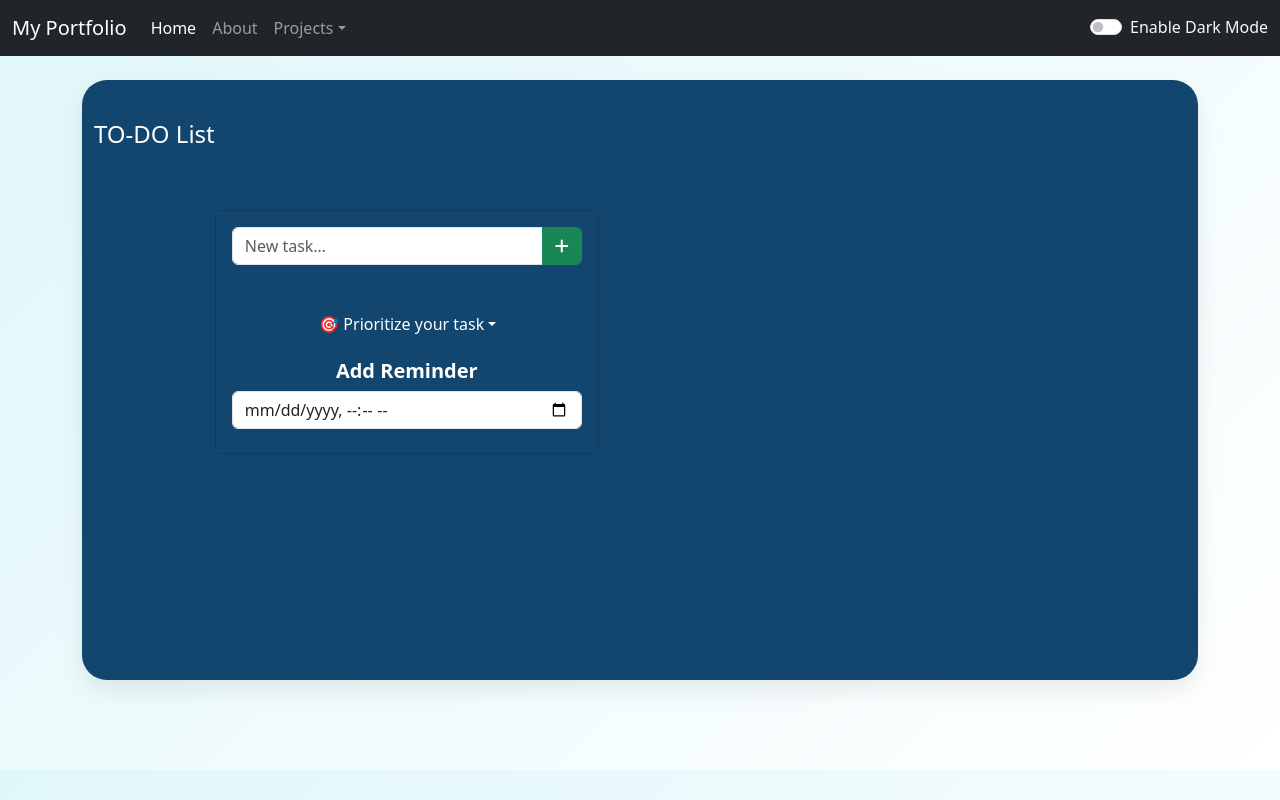
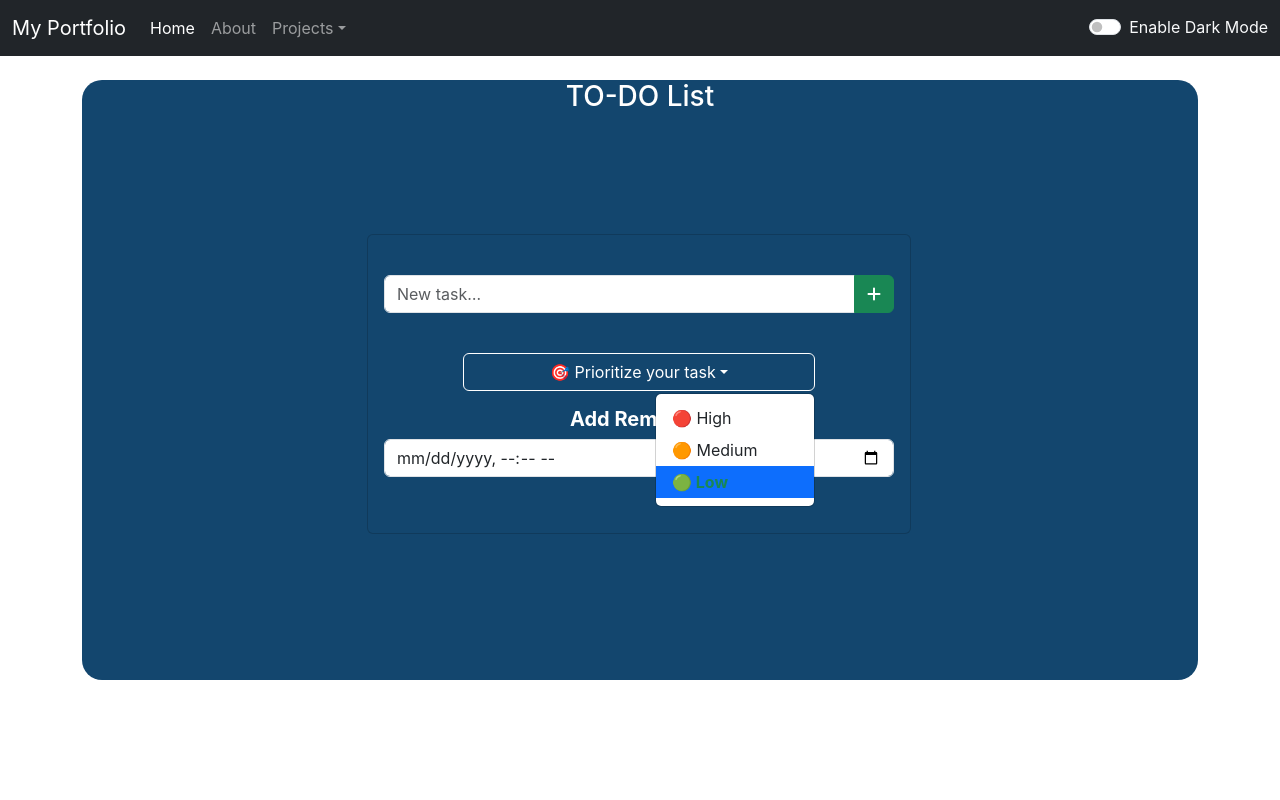
Before and after one commit to kritikumari-source/myportfolio, a React (Create React App) app: page /ToDoList in a window 1280 px wide. Both pictures are taken after a click on the button "🎯 Prioritize your task". Built offline with nearby package versions, Linux system fonts and the light colour scheme.

Commit message:
updated todo app code

```diff
--- a/src/App.css
+++ b/src/App.css
@@ -1,25 +1,26 @@
 
-body {
+/* body {
   background: linear-gradient(135deg, #e0f7fa, #ffffff);
   font-family: 'Inter', sans-serif;
   padding-bottom: 60px;
+  text-align: center;
 }
 
-h1 {
+ h1 {
   font-size: 2.5rem;
   color: #0077b6;
   margin-bottom: 25px;
   text-align: center;
 }
 
-h3 {
+ h3 {
   color: #023e8a;
   margin-bottom: 15px;
   margin-left: 35%;
   text-align: center;
-}
+} */
 
- .todo-container {
+ /* .todo-container {
   background: #ffffff;
   border-radius: 25px;
   box-shadow: 0 10px 25px rgba(0, 0, 0, 0.08);
@@ -30,11 +31,11 @@ h3 {
   text-align: center;
 
 }
-
+ */
 
 
 /* === Form Section === */
-.add-todo {
+/* .add-todo {
 
   background: #f1faff;
   padding: 25px;
@@ -64,10 +65,10 @@ select:focus {
   border-color: #0d6efd;
   box-shadow: 0 0 5px rgba(13, 110, 253, 0.3);
   outline: none;
-}
+} */
 
 /* === Buttons === */
-.btn {
+/* .btn {
   border-radius: 6px;
   font-weight: 500;
   transition: all 0.3s ease;
@@ -76,9 +77,9 @@ select:focus {
 .btn:hover {
   transform: translateY(-2px);
   box-shadow: 0 6px 12px rgba(0, 0, 0, 0.15);
-}
+} */
 
-.btn-primary {
+/* .btn-primary {
   background-color: #0077b6;
   border-color: #0077b6;
 }
@@ -86,7 +87,7 @@ select:focus {
 .btn-success {
   background-color: #38b000;
   border-color: #38b000;
-}
+}  */
 
 
  /* weatherApp */
--- a/src/components/ToDoList.js
+++ b/src/components/ToDoList.js
@@ -1,39 +1,33 @@
+
+
 import React, { useState, useEffect } from "react";
 import { format, differenceInMinutes, isPast, isFuture } from "date-fns";
-// import { gapi } from "gapi-script";
-import "bootstrap/dist/css/bootstrap.min.css";
-import * as bootstrap from "bootstrap/dist/js/bootstrap.bundle";
-window.bootstrap = bootstrap;
-
-// const SCOPES = "https://www.googleapis.com/auth/calendar.events";
+// import "bootstrap/dist/css/bootstrap.min.css";
+// import * as bootstrap from "bootstrap/dist/js/bootstrap.bundle";
+// window.bootstrap = bootstrap;
 
 function App(props) {
-//   const [todos, setTodos] = useState([]);
   const [todos, setTodos] = useState(() => {
-    // Load from localStorage when the app starts
     const saved = localStorage.getItem("todos");
     return saved ? JSON.parse(saved) : [];
   });
   const [text, setText] = useState("");
   const [priority, setPriority] = useState("low");
   const [reminder, setReminder] = useState("");
-  const audio = new Audio("/reminder.mp3"); // Add your audio file in public folder
+  const [editId, setEditId] = useState(null);
+  const audio = new Audio("/reminder.mp3");
 
   useEffect(() => {
     localStorage.setItem("todos", JSON.stringify(todos));
   }, [todos]);
 
+  // useEffect(() => {
+  //   const dropdowns = document.querySelectorAll('[data-bs-toggle="dropdown"]');
+  //   dropdowns.forEach((dropdown) => {
+  //     new bootstrap.Dropdown(dropdown);
+  //   });
+  // }, []);
 
-  //dropdown
-  useEffect(() => {
-  const dropdowns = document.querySelectorAll('[data-bs-toggle="dropdown"]');
-  dropdowns.forEach((dropdown) => {
-    new bootstrap.Dropdown(dropdown);
-  });
-}, []);
-
-
-  // Reminder checker
   useEffect(() => {
     const interval = setInterval(() => {
       setTodos((prevTodos) =>
@@ -43,33 +37,45 @@ const [todos, setTodos] = useState(() => {
             !todo.reminded &&
             new Date(todo.reminder) <= new Date()
           ) {
-            // 🔔 Trigger system notification
             if (Notification.permission === "granted") {
               new Notification("⏰ Reminder", {
                 body: todo.text,
               });
             }
-
-            // 🔊 Play sound
             audio.play();
-
-            // 📳 Vibrate if supported
             if (navigator.vibrate) {
               navigator.vibrate([200, 100, 200]);
             }
-
             return { ...todo, reminded: true };
           }
           return todo;
         })
       );
-    }, 30000); // every 30s
+    }, 30000);
 
     return () => clearInterval(interval);
   }, []);
 
   const handleAdd = () => {
     if (!text.trim()) return;
+
+    if (editId !== null) {
+      setTodos((prev) =>
+        prev.map((item) =>
+          item.id === editId
+            ? {
+                ...item,
+                text: text.trim(),
+                priority,
+                reminder,
+                reminded: false,
+                updated: new Date().toISOString(),
+              }
+            : item
+        )
+      );
+      setEditId(null);
+    } else {
       const newItem = {
         id: Date.now(),
         text: text.trim(),
@@ -79,6 +85,8 @@ const [todos, setTodos] = useState(() => {
         reminded: false,
       };
       setTodos((prev) => [...prev, newItem]);
+    }
+
     setText("");
     setReminder("");
   };
@@ -87,22 +95,17 @@ const [todos, setTodos] = useState(() => {
     setTodos((prev) => prev.filter((item) => item.id !== id));
   };
 
+  const handleEdit = (item) => {
+    setText(item.text);
+    setPriority(item.priority);
+    setReminder(item.reminder || "");
+    setEditId(item.id);
+  };
+
   const priorityOrder = { high: 1, medium: 2, low: 3 };
   const sortedTodos = [...todos].sort(
     (a, b) => priorityOrder[a.priority] - priorityOrder[b.priority]
   );
-
-  // useEffect(() => {
-  //   const popoverTriggerList = document.querySelectorAll(
-  //     '[data-bs-toggle="popover"]'
-  //   );
-  //   const popoverList = [...popoverTriggerList].map(
-  //     (el) => new bootstrap.Popover(el)
-  //   );
-  //   return () => popoverList.forEach((p) => p.dispose());
-  // }, []);
-
-  // 🔥 Helper to highlight reminders
 
   const getReminderClass = (reminder) => {
     if (!reminder) return "";
@@ -114,16 +117,13 @@ const [todos, setTodos] = useState(() => {
   };
 
   return (
-    <div className="todo-container container mt-4" style= {{height: '600px', backgroundColor: props.mode=== 'dark'?'#13466e':'white', color: props.mode=== 'dark'?'white':'#042743'}}>
-       <h4>TO-DO List</h4>
+    <div className="todo-container container mt-4" style={{ height: '600px', borderRadius:'20px', marginTop:'10px', backgroundColor: props.mode === 'dark' ? '#13466e' : 'white', color: props.mode === 'dark' ? 'white' : '#042743' }}>
+    <h3 style={{  textAlign:'center',}}>TO-DO List</h3>
 
-    <div className="todo" style={{ height: '300px', marginTop: '90px', textAlign: 'center' }}>
-
-            <div className="card" style={{width: '24rem', backgroundColor: props.mode=== 'dark'?'#13466e':'white', color: props.mode=== 'dark'?'white':'#042743'}}>
-     <div className="card-body" style={{backgroundColor: props.mode=== 'dark'?'#13466e':'white', color: props.mode=== 'dark'?'white':'#042743'}}>
-          <div className="input-group mb-2" style={{backgroundColor: props.mode=== 'dark'?'#13466e':'white', color: props.mode=== 'dark'?'white':'#042743'}}>
-
-
+      <div className="todo" style={{ height: '300px', marginTop: '120px', textAlign: 'center', backgroundColor: props.mode === 'dark' ? '#13466e' : 'white', color: props.mode === 'dark' ? 'white' : '#042743'  }}>
+        <div className="card" style={{ width: '34rem', textAlign: 'center', marginLeft: '25%', height: '300px', backgroundColor: props.mode === 'dark' ? '#13466e' : 'white', color: props.mode === 'dark' ? 'white' : '#042743' }}>
+          <div className="card-body" >
+            <div className="input-group mb-4 mt-4">
               <input
                 type="text"
                 className="form-control"
@@ -133,67 +133,33 @@ const [todos, setTodos] = useState(() => {
                 onKeyDown={(e) => e.key === "Enter" && handleAdd()}
               />
               <button className="btn btn-success" onClick={handleAdd}>
-            <i className="fa fa-plus" aria-hidden="true"></i>
+                {editId !== null ? (
+                  <i className="fas fa-save" title="Update"></i>
+                ) : (
+                  <i className="fa fa-plus" aria-hidden="true" title="Add"></i>
+                )}
               </button>
             </div>
 
-
-
-
-           <div className="btn-group" style={{width:'22rem', marginTop: '1rem', backgroundColor: props.mode=== 'dark'?'#13466e':'white', color: props.mode=== 'dark'?'white':'#042743'}}>
-
-  <button type="button" className="btn  dropdown-toggle" data-bs-toggle="dropdown" aria-expanded="false" style= {{width:'22rem', marginTop: '1rem', backgroundColor: props.mode=== 'dark'?'#13466e':'white', color: props.mode=== 'dark'?'white':'#042743'}} >
-
-
+            <div className="btn-group" style={{ width: '22rem', marginTop: '1rem', backgroundColor: props.mode === 'dark' ? '#13466e' : 'white', color: props.mode === 'dark' ? 'white' : '#042743'  }}>
+              <button type="button" className="btn dropdown-toggle" data-bs-toggle="dropdown" aria-expanded="false">
                 🎯 Prioritize your task
-     <ul className="dropdown-menu dropdown-menu-end" >
-
-    <li><a className= {`btn ${
-              priority === "high" ? "btn-danger" : "btn-outline-danger"
-            }`}
-            onClick= {() => setPriority("high")}
-            href="/"> </a>High</li>
-    <li><a className= {`btn ${
-              priority === "medium" ? "btn-warning" : "btn-outline-warning"
-            }`}
-            onClick= {() => setPriority("medium")}
-          href="/"></a>Medium</li>
-    <li><a type="button"
-            className= {`btn ${
-              priority === "low" ? "btn-success" : "btn-outline-success"
-            }`}
-            onClick= {() => setPriority("low")}
-          href="/"></a>Low</li>
-
+              </button>
+              <ul className="dropdown-menu dropdown-menu-end">
+                <li><a className={`dropdown-item ${priority === "high" ? "active text-danger fw-bold" : ""}`} onClick={() => setPriority("high")} href="#">🔴 High</a></li>
+                <li><a className={`dropdown-item ${priority === "medium" ? "active text-warning fw-bold" : ""}`} onClick={() => setPriority("medium")} href="#">🟠 Medium</a></li>
+                <li><a className={`dropdown-item ${priority === "low" ? "active text-success fw-bold" : ""}`} onClick={() => setPriority("low")} href="#">🟢 Low</a></li>
               </ul>
-            </button>
             </div>
 
-
-
-
-        <h5 className="mb-2 mt-3">
-          <strong>Add Reminder</strong>
-        </h5>
+            <h5 className="mb-2 mt-3"><strong>Add Reminder</strong></h5>
             <input
               type="datetime-local"
               className="form-control mb-2"
               value={reminder}
-          onChange={(e) => setReminder(e.target.value)}
+              onChange={(e) => {setReminder(e.target.value);
+              e.target.blur();}}
             />
-
-        {/* <button
-          type="button"
-          className="btn btn-primary mb-2 me-2"
-          data-bs-toggle="popover"
-          data-bs-title="List"
-          data-bs-content="Hi here is your set of task"
-        >
-          See Tasks
-        </button> */}
-
-
-
 
 
           </div>
@@ -204,40 +170,22 @@ const [todos, setTodos] = useState(() => {
         {sortedTodos.map((item) => (
           <li
             key={item.id}
-            className={`list-group-item d-flex justify-content-between align-items-start ${getReminderClass(
-              item.reminder
-            )}`}
+            className={`list-group-item d-flex justify-content-between align-items-start ${getReminderClass(item.reminder)}`}
           >
-            <div style={{backgroundColor: props.mode=== 'dark'?'#13466e':'white', color: props.mode=== 'dark'?'white':'#042743'}}>
-              <div style={{backgroundColor: props.mode=== 'dark'?'#13466e':'white', color: props.mode=== 'dark'?'white':'#042743'}}>
-                <strong>{item.text}</strong>
-              </div>
             <div>
-                <small>Created: {format(new Date(item.created), "PPpp")}</small>
-              </div>
-              <div>
-                <small>
-                  Priority: <strong>{item.priority}</strong>
-                </small>
-              </div>
+              <div><strong>{item.text}</strong></div>
+              <div><small>Created: {format(new Date(item.created), "PPpp")}</small></div>
+              <div><small>Priority: <strong>{item.priority}</strong></small></div>
               {item.reminder && (
-                <div style={{backgroundColor: props.mode=== 'dark'?'#13466e':'white', color: props.mode=== 'dark'?'white':'#042743'}}>
-                  <small>
-                    Reminder: {format(new Date(item.reminder), "PPpp")}
-                  </small>
-
-                </div>
+                <div><small>Reminder: {format(new Date(item.reminder), "PPpp")}</small></div>
               )}
-              <button
-                className="btn btn-outline-danger btn-sm"
-                onClick={() => handleDelete(item.id)}
-                title="Delete"
-              >
+              <button className="btn btn-outline-primary btn-sm me-2" onClick={() => handleEdit(item)} title="Edit">
+                <i className="fas fa-edit"></i>
+              </button>
+              <button className="btn btn-outline-danger btn-sm" onClick={() => handleDelete(item.id)} title="Delete">
                 <i className="fas fa-trash"></i>
               </button>
             </div>
-
-
           </li>
         ))}
       </ul>
```
Lines whose indentation alone changed are shown as unchanged.
